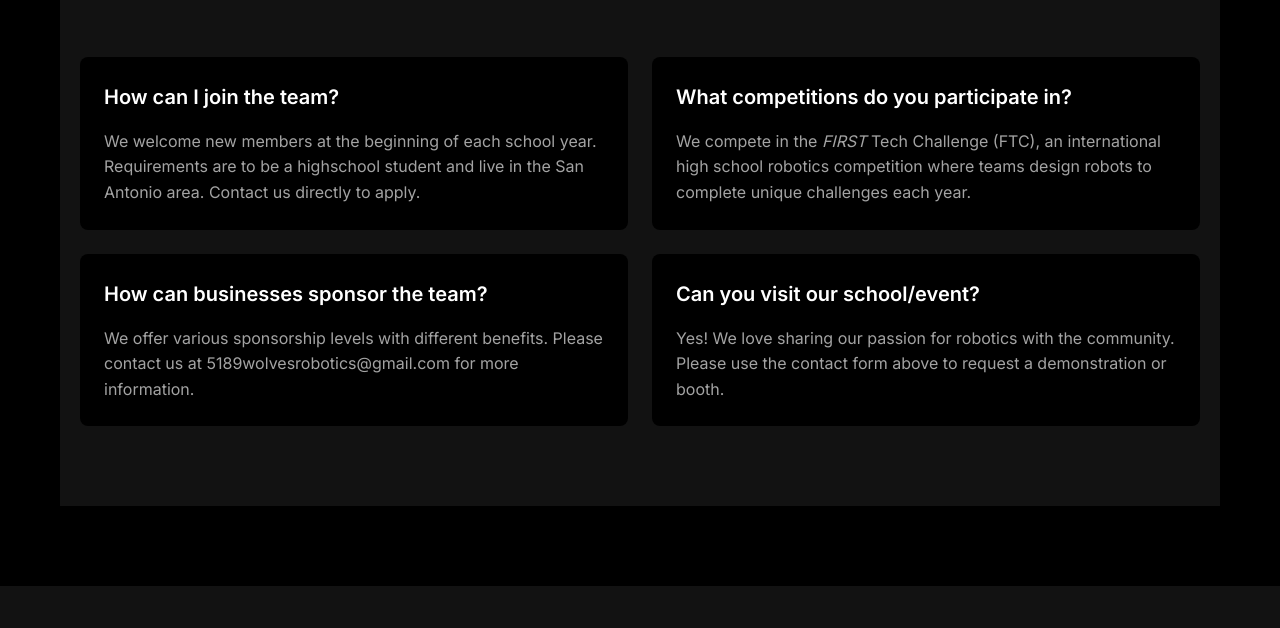
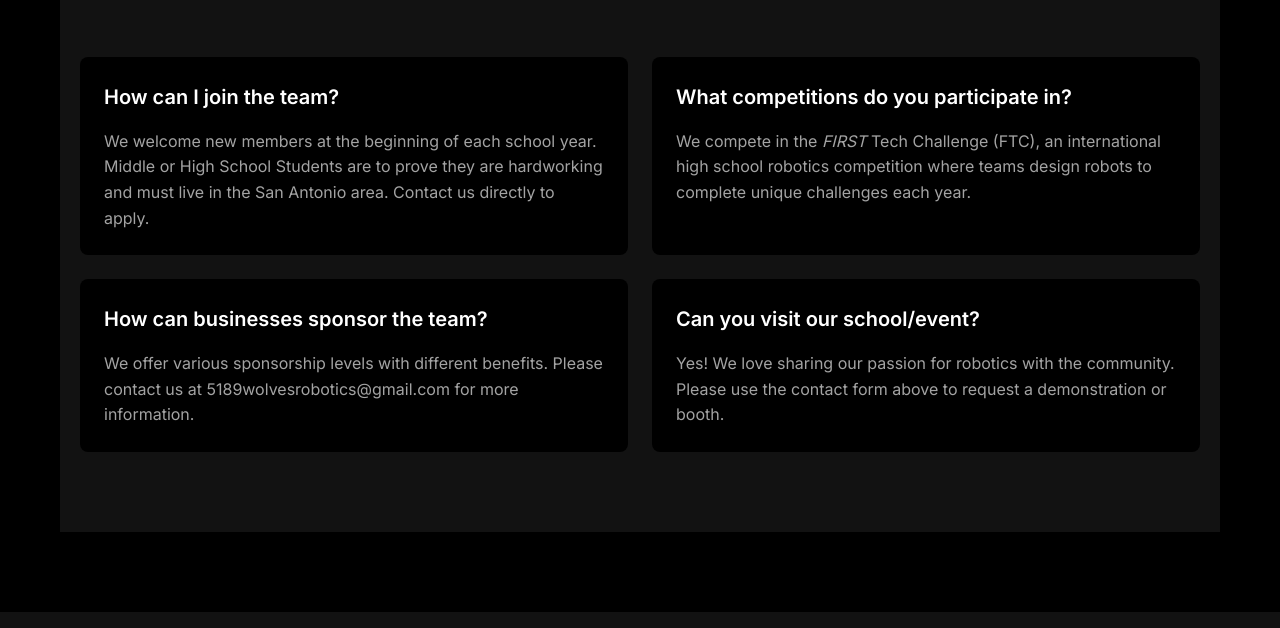
Before and after one commit to yusufmisme/yusufmisme.github.io, a plain HTML site: page contact.html in a window 1280 px wide. Shown: the part 908-1536 px from the top of the page. Drawn offline with Linux system fonts and the light colour scheme.

Commit message:
Update contact.html

```diff
--- a/contact.html
+++ b/contact.html
@@ -169,7 +169,7 @@
           <div class="faq-item">
             <h3>How can I join the team?</h3>
             <p>
-              We welcome new members at the beginning of each school year. Requirements are to be a highschool student and live in the San Antonio area.
+              We welcome new members at the beginning of each school year. Middle or High School Students are to prove they are hardworking and must live in the San Antonio area.
               Contact us directly to apply.
             </p>
           </div>
```
